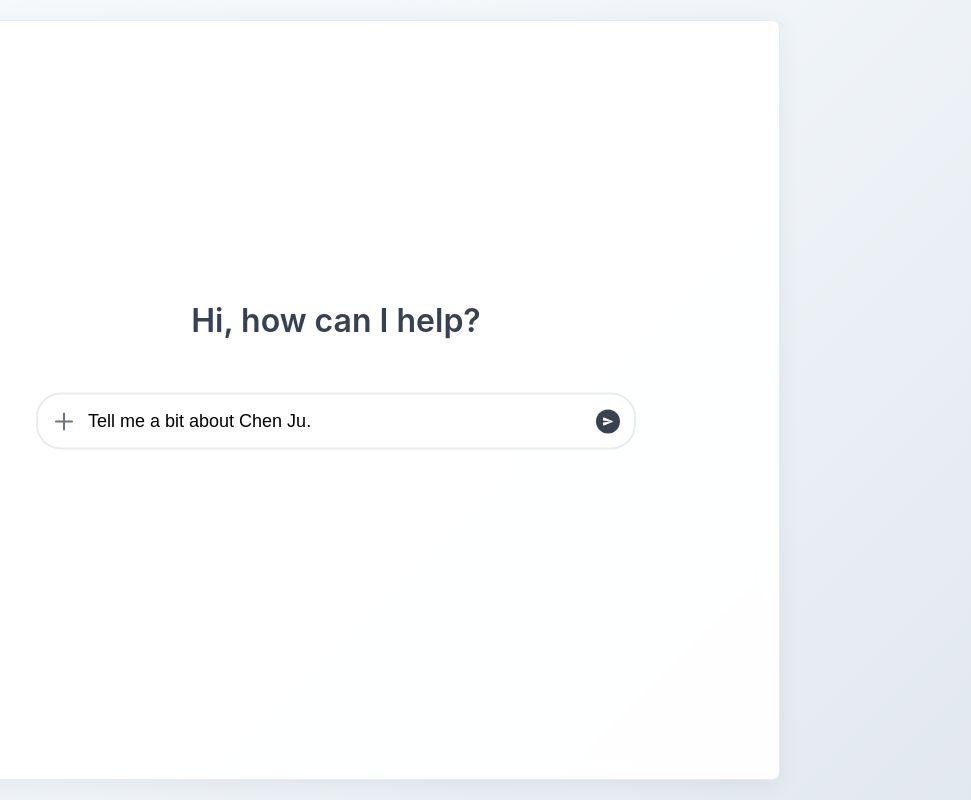
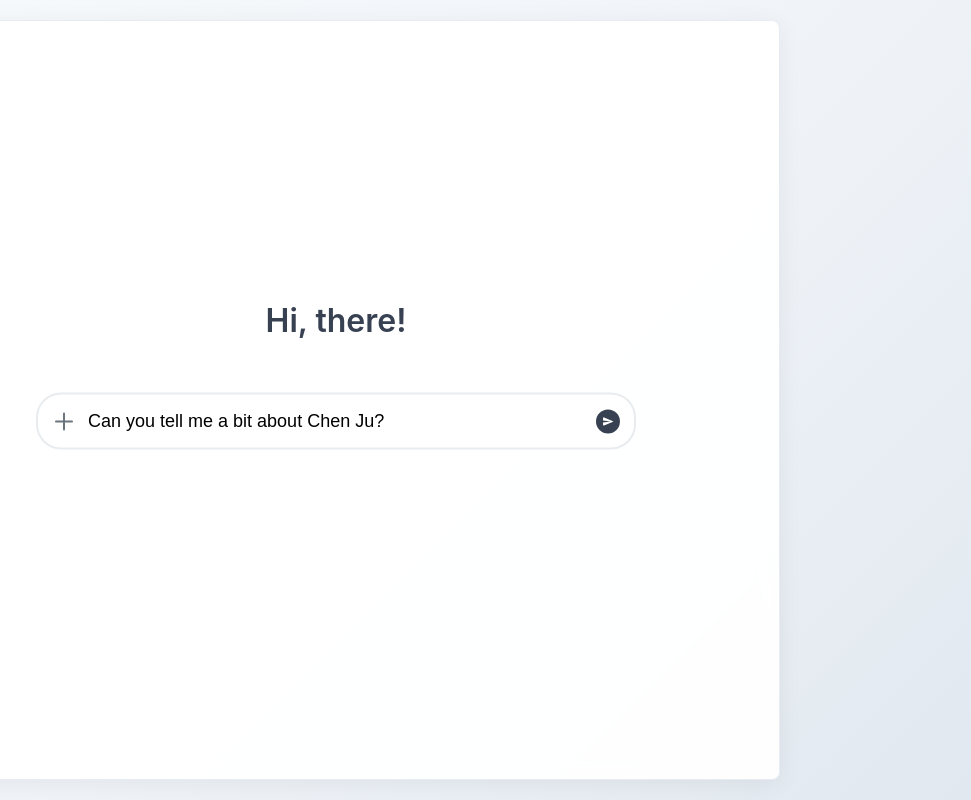
Before and after one commit to chen-j06/me, a plain HTML site: page index.html in a window 1280 px wide. Shown: the whole page, without its empty margins (304-1275 px from the left). Drawn offline with Linux system fonts and the light colour scheme.

Commit message:
update welcome msg

```diff
--- a/index.html
+++ b/index.html
@@ -265,12 +265,12 @@
     <div class="chat-container">
         <div class="chat-messages">
             <div id="initial-screen" class="initial-screen">
-                <h2 class="initial-title">Hi, how can I help?</h2>
+                <h2 class="initial-title">Hi, there!</h2>
                 <div class="input-container">
                     <svg class="plus-icon" fill="none" stroke="currentColor" viewBox="0 0 24 24">
                         <path stroke-linecap="round" stroke-linejoin="round" stroke-width="2" d="M12 4v16m8-8H4"></path>
                     </svg>
-                    <input type="text" id="chat-input" class="chat-input" placeholder="Please tell me about Chen Ju." value="Tell me a bit about Chen Ju.">
+                    <input type="text" id="chat-input" class="chat-input" placeholder="Please tell me about Chen Ju." value="Can you tell me a bit about Chen Ju?">
                     <svg id="send-btn" class="send-icon active" fill="currentColor" viewBox="0 0 24 24">
                         <path d="M2.01 21L23 12 2.01 3 2 10l15 2-15 2z"></path>
                     </svg>
@@ -413,7 +413,7 @@ Chen Ju is a tech-driven leader with expertise in <strong>AI, fintech, and busin
             chatConversation.classList.remove('hidden');
 
             // Add user message
-            addMessage('Tell me a bit about Chen Ju.', true);
+            addMessage('Can you tell me a bit about Chen Ju?', true);
 
             // Show typing indicator
             typingIndicator.style.display = 'block';
```
